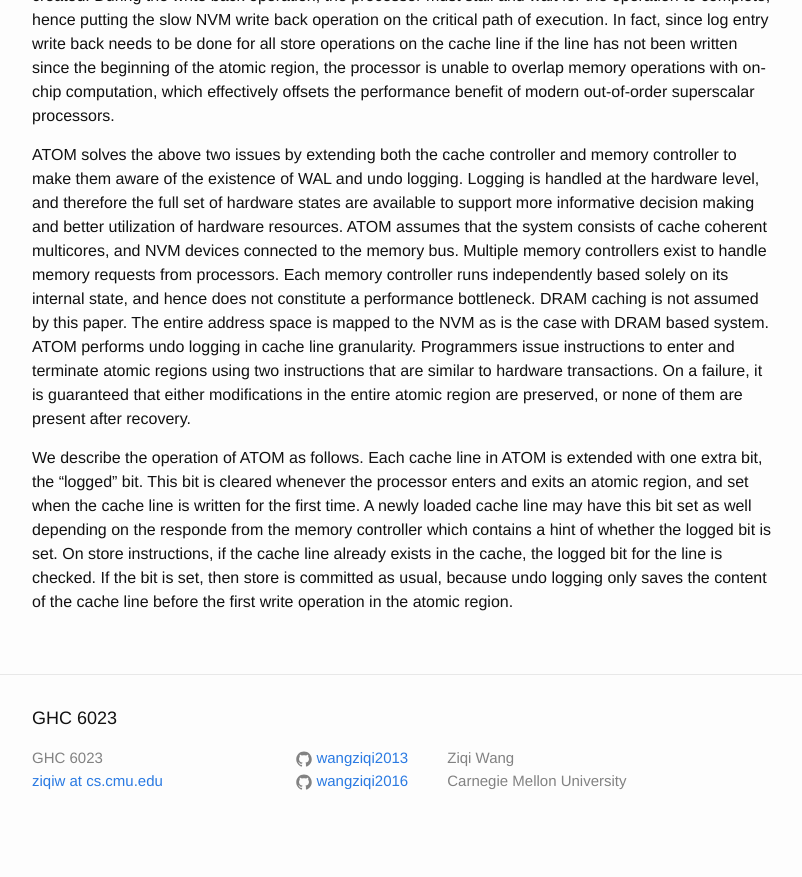
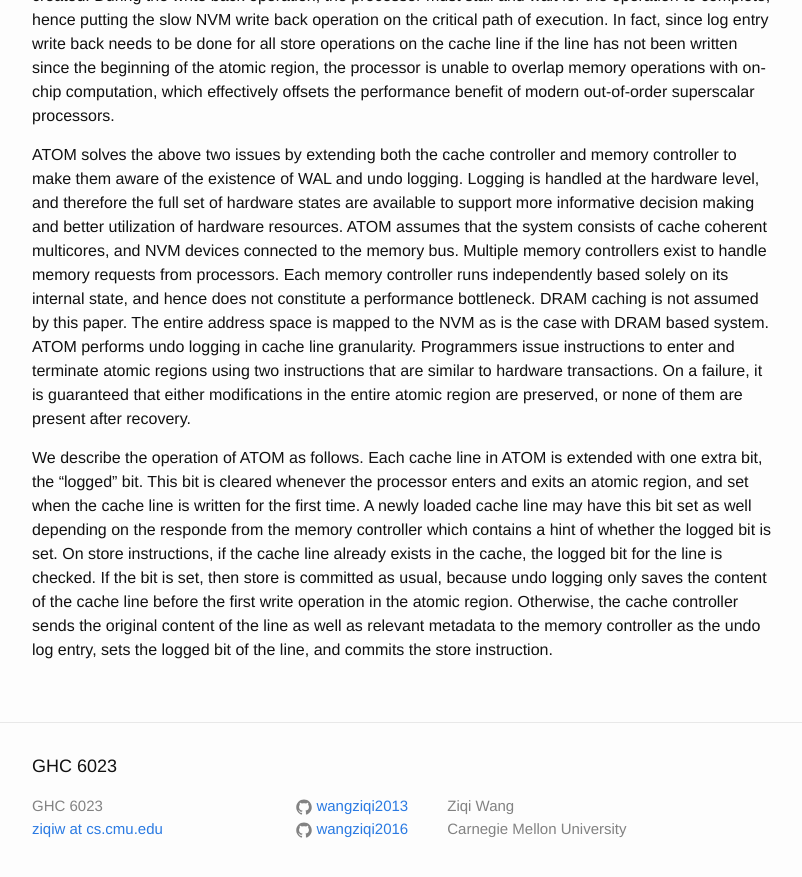
Before and after one commit to wangziqi2013/wangziqi2013.github.io, a Jekyll site: the page built from _posts/2019-02-17-atom.markdown, in a window 1280 px wide and 900 px high, scrolled down 621 px. Shown: the top 877 px of the window, without its empty margins (238-1040 px from the left). Built offline with Jekyll 4.4.1, drawn with Linux system fonts in a browser that asks for light colours; our own code applies the rules of GitHub Pages for plain Markdown files; before the commit the page ends 1473 px from its top, so only the background shows below that.

Commit message:
Adding store

```diff
--- a/_posts/2019-02-17-atom.markdown
+++ b/_posts/2019-02-17-atom.markdown
@@ -51,4 +51,6 @@ This bit is cleared whenever the processor enters and exits an atomic region, an
 for the first time. A newly loaded cache line may have this bit set as well depending on the responde from the memory
 controller which contains a hint of whether the logged bit is set. On store instructions, if the cache line already exists
 in the cache, the logged bit for the line is checked. If the bit is set, then store is committed as usual, because undo
-logging only saves the content of the cache line before the first write operation in the atomic region.
+logging only saves the content of the cache line before the first write operation in the atomic region. Otherwise, the
+cache controller sends the original content of the line as well as relevant metadata to the memory controller as the undo
+log entry, sets the logged bit of the line, and commits the store instruction.
```
